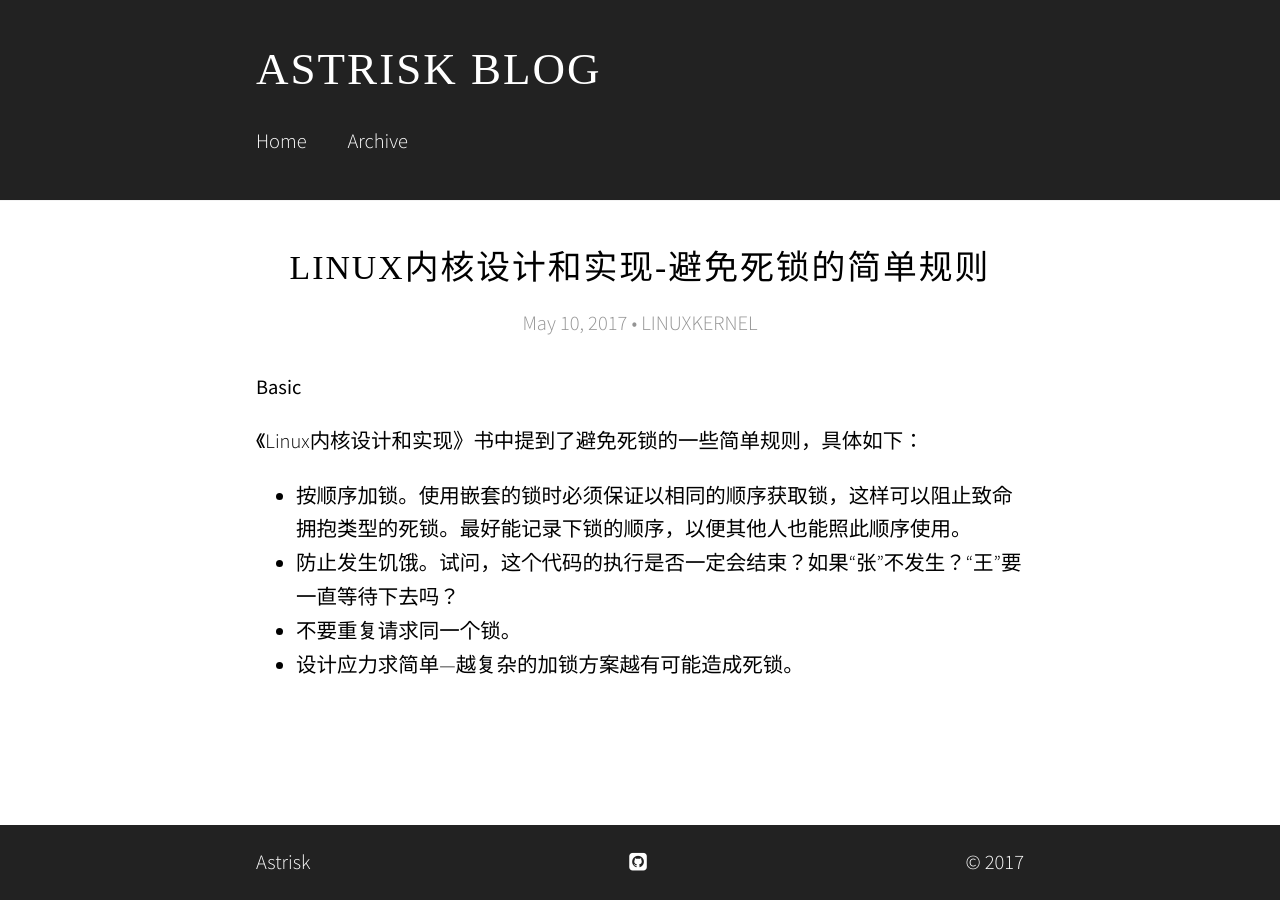
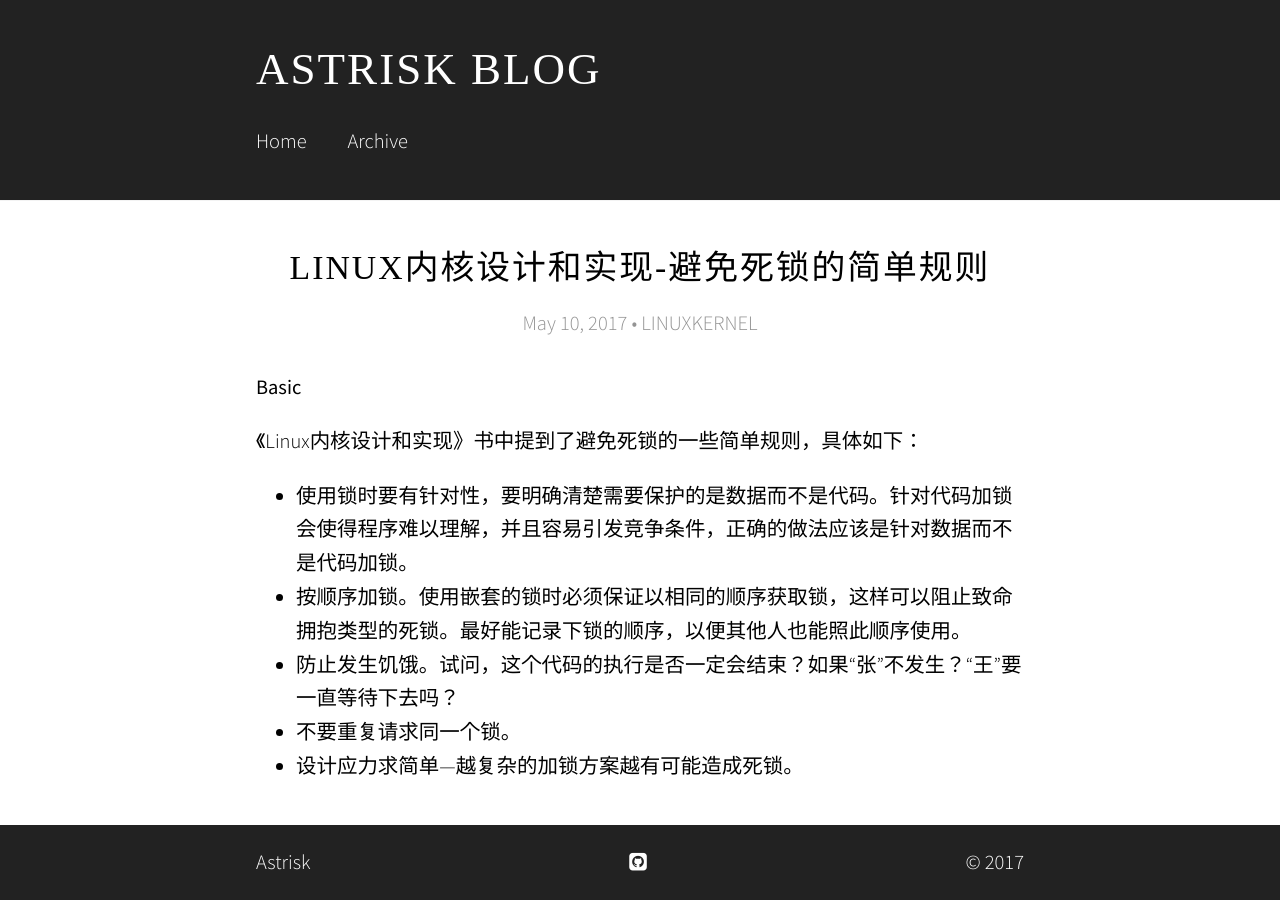
Before and after one commit to astrisk/astrisk.github.io, a Jekyll site: the page built from _posts/2017-05-10-linux-kernel-lock.md, in a window 1280 px wide. Built offline with Jekyll 4.4.1, drawn with Linux system fonts in a browser that asks for light colours; some web fonts are replaced.

Commit message:
增加加锁是保护数据原则

```diff
--- a/_posts/2017-05-10-linux-kernel-lock.md
+++ b/_posts/2017-05-10-linux-kernel-lock.md
@@ -8,6 +8,7 @@ categories: LINUXKERNEL
 
 《Linux内核设计和实现》书中提到了避免死锁的一些简单规则，具体如下：
 
+ * 使用锁时要有针对性，要明确清楚需要保护的是数据而不是代码。针对代码加锁会使得程序难以理解，并且容易引发竞争条件，正确的做法应该是针对数据而不是代码加锁。
  * 按顺序加锁。使用嵌套的锁时必须保证以相同的顺序获取锁，这样可以阻止致命拥抱类型的死锁。最好能记录下锁的顺序，以便其他人也能照此顺序使用。
  * 防止发生饥饿。试问，这个代码的执行是否一定会结束？如果“张”不发生？“王”要一直等待下去吗？
  * 不要重复请求同一个锁。
```
